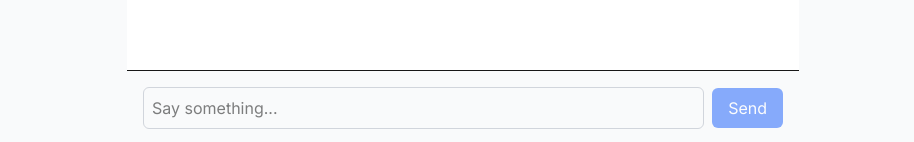
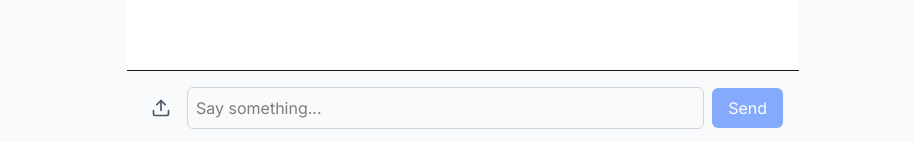
Before and after one commit to takzen/ai-chat-app-nextjs-sdk, a Next.js app: page /chat in a window 1280 px wide. Shown: the part 655-797 px from the top of the page, without its empty margins (177-1091 px from the left). Built offline with nearby package versions, Linux system fonts and the light colour scheme; sample sign-in values are in the browser's storage.

Commit message:
feat: add file upload with image preview

```diff
--- a/app/(protected)/chat/page.tsx
+++ b/app/(protected)/chat/page.tsx
@@ -5,12 +5,16 @@ import { useChat } from '@ai-sdk/react';
 import { useRouter } from 'next/navigation';
 import { useEffect, useRef, useState } from 'react';
 import { useAuth } from '../../contexts/AuthContext';
+import { Upload, X, Image as ImageIcon } from 'lucide-react';
 
 export default function ChatPage() {
   const { authState } = useAuth();
   const router = useRouter();
   const messagesEndRef = useRef<HTMLDivElement>(null);
+  const fileInputRef = useRef<HTMLInputElement>(null);
   const [input, setInput] = useState('');
+  const [selectedFile, setSelectedFile] = useState<File | null>(null);
+  const [previewUrl, setPreviewUrl] = useState<string>('');
 
   const { messages, sendMessage, status } = useChat();
   const isLoading = status === 'streaming';
@@ -23,16 +27,83 @@ export default function ChatPage() {
     messagesEndRef.current?.scrollIntoView({ behavior: 'smooth' });
   }, [messages]);
 
+  // Cleanup preview URL when component unmounts or file changes
+  useEffect(() => {
+    return () => {
+      if (previewUrl && previewUrl.startsWith('blob:')) {
+        URL.revokeObjectURL(previewUrl);
+      }
+    };
+  }, [previewUrl]);
+
+  const handleFileSelect = (e: React.ChangeEvent<HTMLInputElement>) => {
+    const file = e.target.files?.[0];
+    if (!file) return;
+
+    // Check file type
+    const validTypes = ['image/jpeg', 'image/png', 'image/gif', 'image/webp'];
+    if (!validTypes.includes(file.type)) {
+      alert('Please select a valid image file (JPEG, PNG, GIF, or WebP)');
+      return;
+    }
+
+    // Check file size (max 5MB)
+    if (file.size > 5 * 1024 * 1024) {
+      alert('File size must be less than 5MB');
+      return;
+    }
+
+    setSelectedFile(file);
+
+    // Convert to base64 data URL instead of blob URL
+    const reader = new FileReader();
+    reader.onloadend = () => {
+      setPreviewUrl(reader.result as string);
+    };
+    reader.readAsDataURL(file);
+  };
+
+  const removeFile = () => {
+    if (previewUrl && previewUrl.startsWith('blob:')) {
+      URL.revokeObjectURL(previewUrl);
+    }
+    setSelectedFile(null);
+    setPreviewUrl('');
+    if (fileInputRef.current) {
+      fileInputRef.current.value = '';
+    }
+  };
+
   const handleSubmit = async (e: React.FormEvent<HTMLFormElement>) => {
     e.preventDefault();
-    if (!input.trim() || isLoading) return;
+    if ((!input.trim() && !selectedFile) || isLoading) return;
+
+    const parts: any[] = [];
+
+    // Add file if selected
+    if (selectedFile && previewUrl) {
+      parts.push({
+        type: 'file',
+        mediaType: selectedFile.type,
+        url: previewUrl,
+      });
+    }
+
+    // Add text if present
+    if (input.trim()) {
+      parts.push({
+        type: 'text',
+        text: input,
+      });
+    }
 
     sendMessage({
       role: 'user',
-      parts: [{ type: 'text', text: input }],
+      parts,
     });
 
     setInput('');
+    removeFile();
   };
 
   if (authState !== 'authenticated') {
@@ -51,19 +122,19 @@ export default function ChatPage() {
                   : 'bg-gray-200 text-gray-900'
               }`}
             >
-              <span className="font-bold block">{m.role === 'user' ? 'You' : 'AI'}</span>
-              <div>
+              <span className="font-bold block mb-1">{m.role === 'user' ? 'You' : 'AI'}</span>
+              <div className="space-y-2">
                 {m.parts.map((part, i) => {
                   switch (part.type) {
                     case 'text':
-                      return <span key={i}>{part.text}</span>;
+                      return <div key={i}>{part.text}</div>;
                     case 'file':
                       return (
                         <img
                           key={i}
                           src={part.url}
                           alt={part.filename ?? 'image'}
-                          className="mt-2 rounded max-w-full"
+                          className="mt-2 rounded max-w-full max-h-64 object-contain"
                         />
                       );
                     default:
@@ -77,21 +148,57 @@ export default function ChatPage() {
         <div ref={messagesEndRef} />
       </div>
 
-      <form onSubmit={handleSubmit} className="p-4 border-t bg-gray-50 flex items-center gap-2">
+      <form onSubmit={handleSubmit} className="p-4 border-t bg-gray-50">
+        {/* File Preview */}
+        {previewUrl && (
+          <div className="mb-3 relative inline-block">
+            <img
+              src={previewUrl}
+              alt="Preview"
+              className="max-h-32 rounded border border-gray-300"
+            />
+            <button
+              type="button"
+              onClick={removeFile}
+              className="absolute -top-2 -right-2 bg-red-500 text-white rounded-full p-1 hover:bg-red-600"
+            >
+              <X size={16} />
+            </button>
+          </div>
+        )}
+
+        <div className="flex items-center gap-2">
+          <input
+            type="file"
+            ref={fileInputRef}
+            onChange={handleFileSelect}
+            accept="image/*"
+            className="hidden"
+          />
+          <button
+            type="button"
+            onClick={() => fileInputRef.current?.click()}
+            className="p-2 text-gray-600 hover:bg-gray-200 rounded-md transition-colors"
+            disabled={isLoading}
+            title="Attach image"
+          >
+            {selectedFile ? <ImageIcon size={20} className="text-blue-600" /> : <Upload size={20} />}
+          </button>
           <input
             value={input}
             onChange={(e) => setInput(e.target.value)}
             placeholder="Say something..."
-          className="w-full rounded-md border border-gray-300 p-2 text-black"
+            className="flex-1 rounded-md border border-gray-300 p-2 text-black focus:outline-none focus:ring-2 focus:ring-blue-500"
             disabled={isLoading}
           />
           <button
             type="submit"
-          disabled={isLoading || !input.trim()}
-          className="rounded-md bg-blue-600 px-4 py-2 text-white disabled:opacity-50"
+            disabled={isLoading || (!input.trim() && !selectedFile)}
+            className="rounded-md bg-blue-600 px-4 py-2 text-white disabled:opacity-50 hover:bg-blue-700 transition-colors"
           >
             Send
           </button>
+        </div>
       </form>
     </div>
   );
```
Lines whose indentation alone changed are shown as unchanged.
